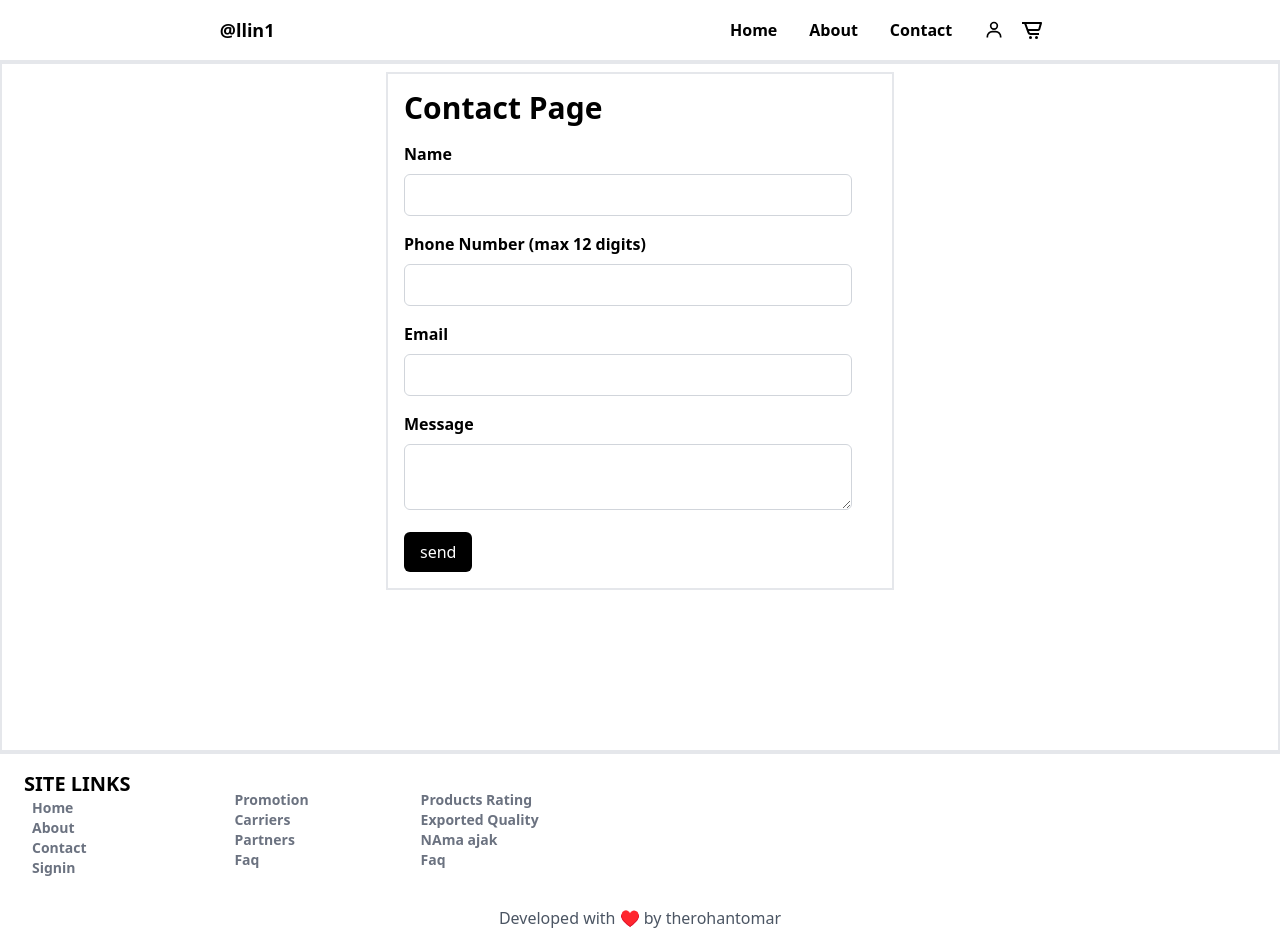
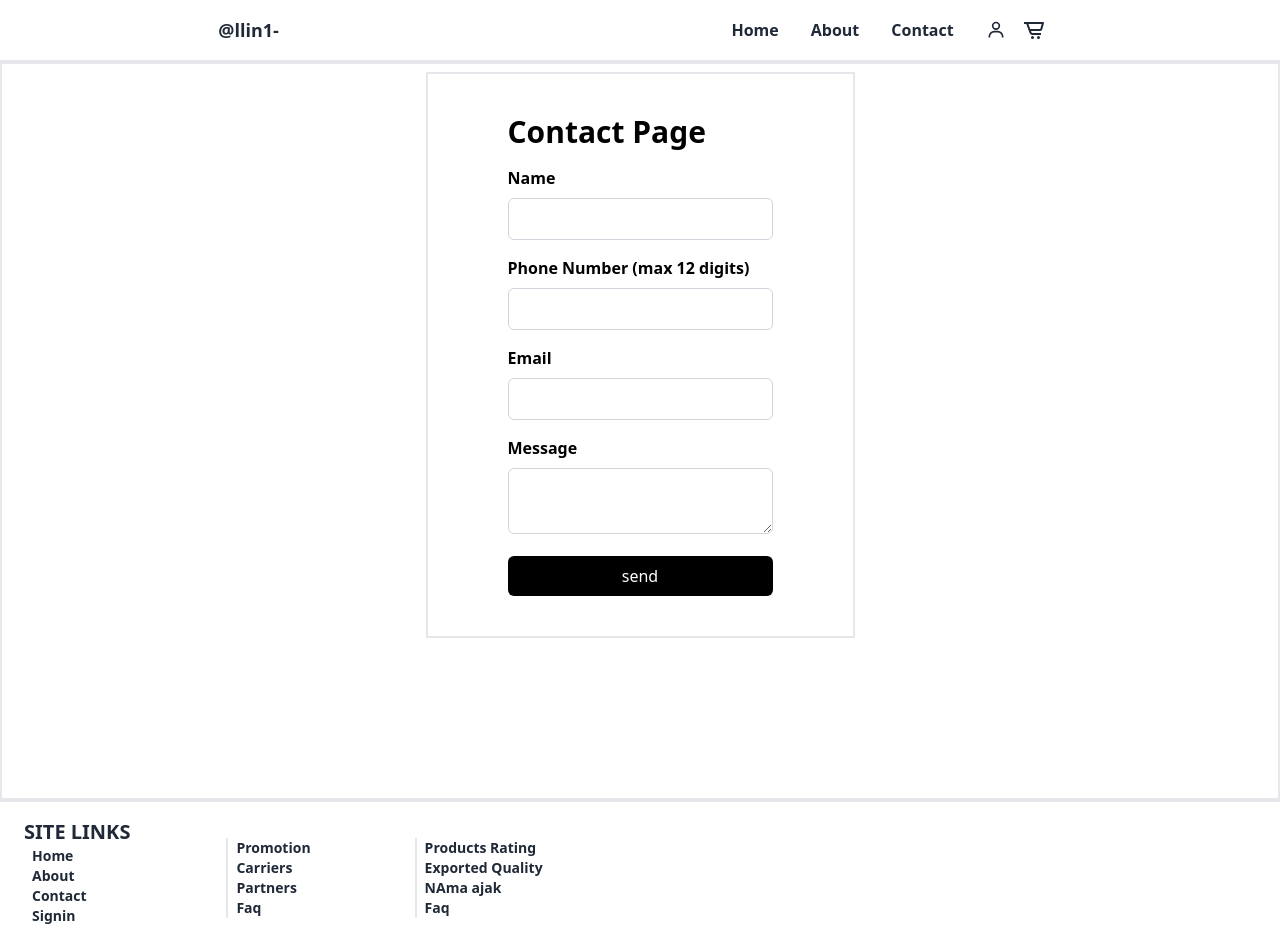
Before and after one commit to therohantomar/Allin1Store-ecommerceApp, a React (Vite) app: page /contact in a window 1280 px wide. Shown: the top 952 px of the page. Before the commit the page ends 930 px from the top, so only its background shows below. Built offline with nearby package versions, Linux system fonts and the light colour scheme; no server answers.

Commit message:
load on demand and contact button changed

```diff
--- a/package.json
+++ b/package.json
@@ -26,7 +26,6 @@
     "@types/react-dom": "^18.2.7",
     "@vitejs/plugin-react": "^4.0.3",
     "autoprefixer": "^10.4.15",
-    "dotenv": "^16.3.1",
     "eslint": "^8.45.0",
     "eslint-plugin-react": "^7.32.2",
     "eslint-plugin-react-hooks": "^4.6.0",
--- a/src/components/Cart.jsx
+++ b/src/components/Cart.jsx
@@ -7,7 +7,7 @@ function Cart() {
 
 if(Products.length===0) return <CartEmpty/>
   return (
-    <div className="flex flex-wrap mb-32 justify-around ">
+    <div className="flex flex-row min-h-screen flex-wrap mb-32 justify-around ">
       <main >
         {Products?.map((product) => {
           return (<ProductCartCard key={product.id} {...product}/>)
--- a/src/components/Contact.jsx
+++ b/src/components/Contact.jsx
@@ -12,7 +12,7 @@ const [status,setStatus]=useState(null)
 
   return (
     <div className=" flex items-center border-2 justify-center  w-full">
-    <div className="container border-2 mt-2  mb-40 sm:mx-0 md:mx-0 lg:mx-10 xl:mx-96 2xl:96  p-4">
+    <div className="container border-2 w-max  mt-2  mb-40 sm:mx-0 md:mx-0 lg:mx-10 xl:mx-96 2xl:96  p-10 px-20">
       <h1 className="text-3xl font-bold mb-4">Contact Page</h1>
       <form onSubmit={(e)=>handleSubmit(e,status,setStatus,emailjs,formRef)} ref={formRef} className="max-w-md">
         <div className="mb-4">
@@ -67,7 +67,7 @@ const [status,setStatus]=useState(null)
         <input
           type="submit"
           value={"send"}
-          className="bg-black text-white rounded-md px-4 py-2 hover:bg-white hover:text-black transition-colors duration-300"
+          className="bg-black  w-full cursor-pointer text-white rounded-md px-4 py-2 hover:bg-white hover:text-black transition-colors duration-300"
         />
         }
       </form>
--- a/src/components/Footer.jsx
+++ b/src/components/Footer.jsx
@@ -1,49 +1,48 @@
 import { Link } from "react-router-dom";
-import {AiOutlineCopyrightCircle} from "react-icons/ai"
 
 function Footer() {
   return (
-    <footer className="bg-white w-full h-max border-t-2  flex flex-col">
-      <span className="h-max p-4 flex flex-wrap  gap-20">
-        <span className="flex flex-col mx-2  ">
+    <footer className="bg-white text-gray-800 w-full h-max border-t-2  flex flex-col">
+      <span className="h-max p-4 flex flex-wrap border-b-2  mb-4  gap-20">
+        <span className="flex flex-col mx-2   ">
           <h1 className="font-bold text-xl ">SITE LINKS</h1>
 
-          <h2 className="text-gray-500 text-sm mx-2 font-semibold">
+          <h2 className=" text-sm mx-2 font-semibold">
             <Link to="/">Home</Link>
           </h2>
-          <h2 className="text-gray-500 text-sm mx-2 font-semibold">
+          <h2 className=" text-sm mx-2 font-semibold">
             <Link to="/about">About</Link>
           </h2>
-          <h2 className="text-gray-500 text-sm mx-2 font-semibold">
+          <h2 className=" text-sm mx-2 font-semibold">
             <Link to="/contact">Contact</Link>
           </h2>
-          <h2 className="text-gray-500 text-sm mx-2 font-semibold">
+          <h2 className=" text-sm mx-2 font-semibold">
             <Link to="/signin">Signin</Link>
           </h2>
         </span>
-        <span className="flex flex-col mx-2 my-5  ">
-          <h2 className="text-gray-500 text-sm mx-2 font-semibold">
+        <span className="flex flex-col mx-2 my-5  border-l-2 ">
+          <h2 className=" text-sm mx-2 font-semibold">
             Promotion
           </h2>
-          <h2 className="text-gray-500 text-sm mx-2 font-semibold">Carriers</h2>
-          <h2 className="text-gray-500 text-sm mx-2 font-semibold">Partners</h2>
-          <h2 className="text-gray-500 text-sm mx-2 font-semibold">Faq</h2>
+          <h2 className=" text-sm mx-2 font-semibold">Carriers</h2>
+          <h2 className=" text-sm mx-2 font-semibold">Partners</h2>
+          <h2 className=" text-sm mx-2 font-semibold">Faq</h2>
         </span>
-        <span className="flex flex-col mx-2 my-5  ">
-          <h2 className="text-gray-500 text-sm mx-2 font-semibold">
+        <span className="flex flex-col mx-2 my-5  border-l-2 ">
+          <h2 className=" text-sm mx-2 font-semibold">
             Products Rating
           </h2>
-          <h2 className="text-gray-500 text-sm mx-2 font-semibold">
+          <h2 className=" text-sm mx-2 font-semibold">
             Exported Quality
           </h2>
-          <h2 className="text-gray-500 text-sm mx-2 font-semibold">
+          <h2 className=" text-sm mx-2 font-semibold">
             NAma ajak
           </h2>
-          <h2 className="text-gray-500 text-sm mx-2 font-semibold">Faq</h2>
+          <h2 className=" text-sm mx-2 font-semibold">Faq</h2>
         </span>
         <span />
       </span>
-     <a target="_blank" href="https://github.com/therohantomar/Allin1Store-ecommerceApp" ><h1 className="text-gray-600 flex items-center justify-center ">  Developed with ♥️ by therohantomar </h1></a>
+     <a target="_blank" href="https://github.com/therohantomar/Allin1Store-ecommerceApp" ><h1 className=" flex items-center justify-center ">  Developed with ♥️ by therohantomar </h1></a>
     </footer>
   );
 }
--- a/src/components/Header.jsx
+++ b/src/components/Header.jsx
@@ -9,8 +9,8 @@ function Header() {
   const {location}=useLocation()
 
   return (
-    <header className="w-full  h-max sticky top-0 left-0 right-0 z-20 border-b-2  bg-white flex justify-around ">
-      <span className="font-bold text-lg my-4">@llin1 <h1 className="text-sm text-gray-400 font-thin">{location?.address?.county===undefined?location?.address?.city:location?.address?.county}</h1> </span>
+    <header className="w-full  h-max sticky top-0 left-0 bg-white right-0 z-20 border-b-2  text-gray-800 flex justify-around ">
+      <Link to={"/"}><span className="font-bold text-lg my-4 flex items-center cursor-pointer">@llin1- <h1 className="text-sm text-gray-900 font-thin">{location?.address?.county===undefined?location?.address?.city:location?.address?.county}</h1></span></Link>
       <span className="flex">
         <ul className="flex justify-around items-center w-max">
           <li className="mx-4 hover:text-gray-400 font-semibold text-md cursor-pointer ">
--- a/src/components/Home.jsx
+++ b/src/components/Home.jsx
@@ -23,7 +23,7 @@ function Home() {
   }
 
   return (
-    <div className="flex h-max flex-col justify-around bg-white  items-center  w-full">
+    <div className="flex h-max flex-col justify-around bg-white text-black items-center  w-full">
       <span className="flex w-3/4 justify-center mt-10">
         <input
           type="text"
@@ -44,7 +44,7 @@ function Home() {
         />
         <button
           onClick={() =>filterSearch(searchKey,FilteredProducts,setFilteredProducts,AllProducts)}
-          className="p-2 h-10 bg-black"
+          className="p-2 h-10 bg-gray-800"
         >
           <BsSearch className="text-white " />
         </button>
@@ -60,7 +60,7 @@ function Home() {
                 <input
                   type="radio"
                   value={category}
-                  className="checkbox mx-2 appearance-none  focus:opacity-100 ring-2  ring-gray-600 focus:ring-4 focus:bg-black focus:ring-offset-2 focus:ring-black focus:outline-black w-2 h-2   outline-black  border-gray-800  cursor-pointer checked:ring-black checked:ring-4 checked:outline-black checked:ring-offset-2 checked:bg-black  "
+                  className="checkbox mx-2 appearance-none  focus:opacity-100 ring-2  ring-gray-600 focus:ring-4 focus:bg-gray-800 focus:ring-offset-2 focus:ring-gray-800 focus:outline-gray-800 w-2 h-2   outline-gray-800  border-gray-800  cursor-pointer checked:ring-gray-800 checked:ring-4 checked:outline-gray-800 checked:ring-offset-2 checked:bg-gray-800  "
                   name="category"
                   onFocus={() => setCategory(category)}
                   onClick={() => {
--- a/src/components/ProductDetail.jsx
+++ b/src/components/ProductDetail.jsx
@@ -55,7 +55,7 @@ function Product() {
           </div>
           <button
             onClick={() => dispatch(addItem({ id, ...Product }))}
-            className="px-20 text-white bg-black py-1 my-10 transition-all hover:bg-white border-2 hover:border-2 hover:border-black hover:text-black"
+            className="px-20 text-white bg-gray-800 py-1 my-10 transition-all hover:bg-white border-2 hover:border-2 hover:border-black hover:text-black"
           >
             Add to Cart
           </button>
--- a/src/components/subComponents/ProductCard.jsx
+++ b/src/components/subComponents/ProductCard.jsx
@@ -2,17 +2,17 @@ function ProductCard(info) {
   const { title, price, category, rating, image } = info;
 
   return (
-    <div className="flex flex-col bg-white cursor-pointer hover:scale-100 p-4 w-72 h-max gap-2">
+    <div className="flex flex-col bg-white text-black cursor-pointer hover:scale-100 p-4 w-72 h-max gap-2">
       <img
         src={image}
-        className="w-full   p-4 hover:p-0 transition-all h-52"
+        className="w-full    p-4 hover:p-0 transition-all h-52"
         alt={title}
       />
       <h1 className="h-10 font-semibold  truncate">{title}</h1>
       <p className="font-thin">{category?.toUpperCase()}</p>
 
       <h1>$ {price}</h1>
-      <h2 className="px-2 w-max text-white bg-black rounded-md">
+      <h2 className="px-2 w-max text-white bg-gray-800 rounded-md">
         {rating?.rate} ★
       </h2>
     </div>
--- a/src/components/subComponents/ProductCardDetails.jsx
+++ b/src/components/subComponents/ProductCardDetails.jsx
@@ -8,7 +8,7 @@ const ProductCardDetails = (info) => {
   return (
     <span >
      <Link to={`/product/${info.id}`} ><ProductCard {...info}  /></Link>
-      <button onClick={()=>dispatch(addItem(info))} className='mx-10 my-4 hover:bg-black hover:text-white px-2 bg-white text-black  border-2 border-black '>Add to cart</button>
+      <button onClick={()=>dispatch(addItem(info))} className='mx-10 my-4 hover:bg-gray-800 hover:text-white px-2 bg-white text-gray-800  border-2 border-gray-800 '>Add to cart</button>
     </span>
   )
 }
--- a/src/components/subComponents/ProductCartCard.jsx
+++ b/src/components/subComponents/ProductCartCard.jsx
@@ -22,21 +22,21 @@ const ProductCartCard = (info) => {
         <span className=" flex items-center self-start  text-xl  gap-2">
           <button
             onClick={() => dispatch(quantityDecrement(info))}
-            className="hover:bg-black hover:text-white   border border-black px-2  text-xl"
+            className="hover:bg-gray-800 hover:text-white   border border-black px-2  text-xl"
           >
             -
           </button>
           <h3>quantity: {quantity}</h3>
           <button
             onClick={() => dispatch(quantityIncrement(info))}
-            className="hover:bg-black hover:text-white  border border-black px-2  text-xl"
+            className="hover:bg-gray-800 hover:text-white  border border-black px-2  text-xl"
           >
             +
           </button>
         </span>
         <button
           onClick={() => dispatch(removeItem(info))}
-          className="px-2 border-2 self-start flex border-black  hover:bg-black items-center h-8  w-max hover:text-white transition-all "
+          className="px-2 border-2 self-start flex border-black  hover:bg-gray-800 items-center h-8  w-max hover:text-white transition-all "
         >
           Remove <BsTrash />
         </button>
```
Also changed, not shown: src/App.jsx (+7 -4 lines), .babelrc (deleted), 1 other file (tests, documents, lock files or other folders).
